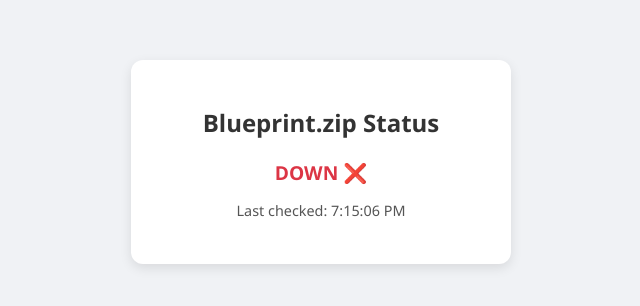
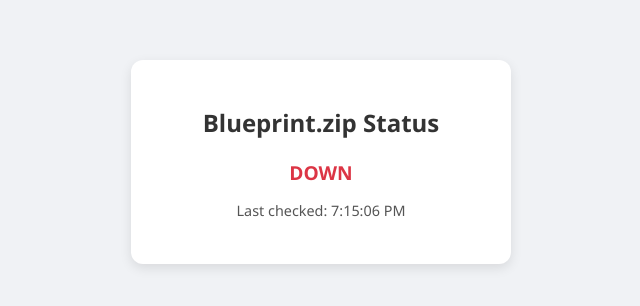
Before and after one commit to OptimiDEV/ibpfwd, a plain HTML site: page index.html in a window 1280 px wide. Shown: the part 238-544 px from the top of the page, 319-959 px from the left. Drawn offline with Linux system fonts and the light colour scheme; no server answers.

Commit message:
Modify domain URL and proxy for status check
Updated domain URL and CORS proxy in the script.

```diff
--- a/index.html
+++ b/index.html
@@ -56,8 +56,8 @@
 </div>
 
 <script>
-    const DOMAIN_URL = 'https://blueprint.zip'; // domain to monitor
-    const PROXY = 'https://api.allorigins.win/get?url='; // CORS proxy
+    const DOMAIN_URL = 'blueprint.zip'; // domain to monitor
+    const PROXY = 'https://isitup.org/api/check?url='; // CORS proxy
 
     async function checkStatus() {
         const statusEl = document.getElementById('status');
@@ -66,14 +66,14 @@
         try {
             const response = await fetch(PROXY + encodeURIComponent(DOMAIN_URL));
             if (response.ok) {
-                statusEl.innerText = 'UP ✅';
+                statusEl.innerText = 'UP';
                 statusEl.className = 'status up';
             } else {
-                statusEl.innerText = 'MIGHT BE DOWN ⚠️';
+                statusEl.innerText = 'MIGHT BE DOWN';
                 statusEl.className = 'status maybe';
             }
         } catch (err) {
-            statusEl.innerText = 'DOWN ❌';
+            statusEl.innerText = 'DOWN';
             statusEl.className = 'status down';
         }
 
```
